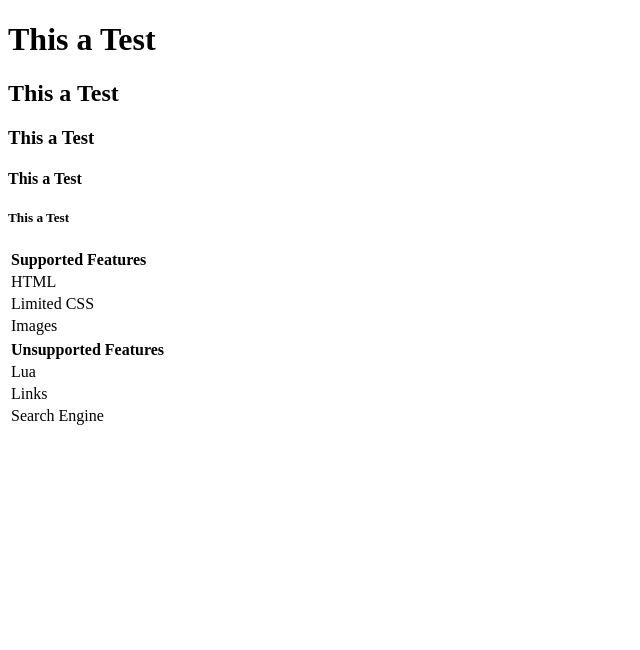
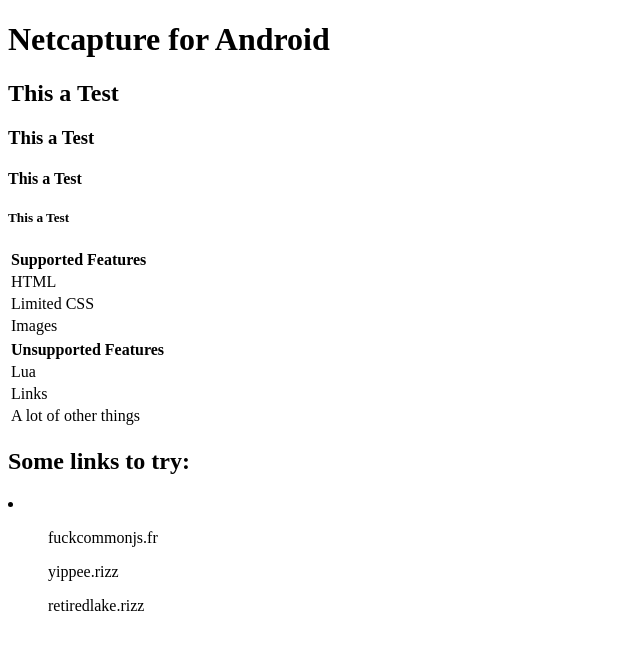
Before and after one commit to RetiredLake9230/RetiredLake9230, a plain HTML site: page index.html in a window 1280 px wide. Shown: the whole page, without its empty margins (0-640 px from the left). Drawn offline with Linux system fonts and the light colour scheme.

Commit message:
Update index.html

```diff
--- a/index.html
+++ b/index.html
@@ -8,7 +8,7 @@
 </head>
 
 <body>
-    <h1 class="first">This a Test</h1>
+    <h1 class="first">Netcapture for Android</h1>
     <h2 class="first">This a Test</h2>
     <h3 class="first">This a Test</h3>
     <h4 class="first">This a Test</h4>
@@ -40,9 +40,14 @@
             <td>Links</td>
         </tr>
         <tr>
-            <td>Search Engine</td>
+            <td>A lot of other things</td>
         </tr>
     </table>
+
+<h2> Some links to try: </h2>
+<p><li> <ul> fuckcommonjs.fr </ul>
+<ul>yippee.rizz </ul>
+<ul>retiredlake.rizz</ul> </li> </p>
 </body>
 
 </html>
```
